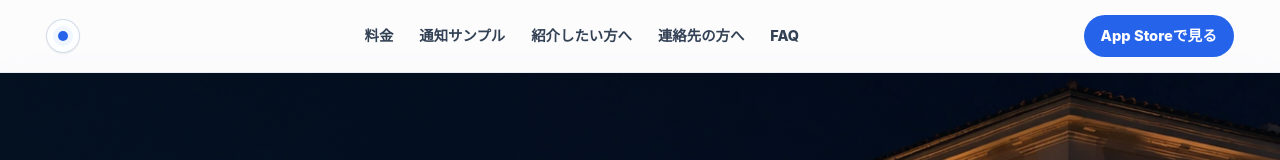
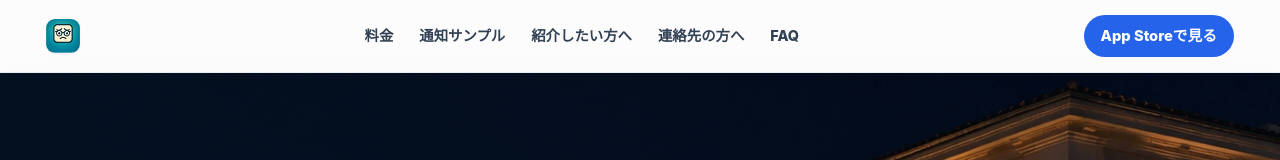
Before and after one commit to OPP-studio-macchino/anpi-watch-landing, a Next.js app: page / in a window 1280 px wide. Shown: the top 160 px of the page. Built offline with nearby package versions, Linux system fonts and the light colour scheme.

Commit message:
Use app icon for site brand mark

```diff
--- a/app/globals.css
+++ b/app/globals.css
@@ -166,23 +166,13 @@ a {
 }
 
 .site-brand__mark {
-    display: grid;
+    display: block;
     flex: 0 0 auto;
-    place-items: center;
     width: 34px;
-    aspect-ratio: 1;
-    border: 1px solid color-mix(in srgb, var(--ds-border-strong) 82%, transparent);
-    border-radius: 999px;
-    background: color-mix(in srgb, var(--ds-surface-1) 84%, var(--ds-action-soft));
+    height: 34px;
+    border-radius: 9px;
     box-shadow: var(--manual-shadow-1);
-}
-
-.site-brand__mark span {
-    width: 10px;
-    aspect-ratio: 1;
-    border-radius: 999px;
-    background: var(--ds-action-primary);
-    box-shadow: 0 0 0 5px var(--ds-action-soft);
+    object-fit: cover;
 }
 
 .site-brand__name {
--- a/components/site/SiteFooter.tsx
+++ b/components/site/SiteFooter.tsx
@@ -7,9 +7,14 @@ export function SiteFooter() {
       <div className="site-footer__inner">
         <div className="site-footer__brand">
           <Link className="site-brand site-brand--footer" href="/" data-nav-id="footer_home">
-            <span className="site-brand__mark" aria-hidden="true">
-              <span />
-            </span>
+            <img
+              className="site-brand__mark"
+              src="/icon.png"
+              alt=""
+              width={34}
+              height={34}
+              aria-hidden="true"
+            />
             <span className="site-brand__name">あんぴッチ</span>
           </Link>
           <a className="site-footer__cta" href={appStoreHref} data-nav-id="nav_appstore">
--- a/components/site/SiteHeader.tsx
+++ b/components/site/SiteHeader.tsx
@@ -42,9 +42,14 @@ export function SiteHeader() {
             aria-label="あんぴッチ トップへ"
             onClick={closeMenu}
           >
-            <span className="site-brand__mark" aria-hidden="true">
-              <span />
-            </span>
+            <img
+              className="site-brand__mark"
+              src="/icon.png"
+              alt=""
+              width={34}
+              height={34}
+              aria-hidden="true"
+            />
           </Link>
 
           <nav className="site-header__nav" aria-label="主要ページ">
```
